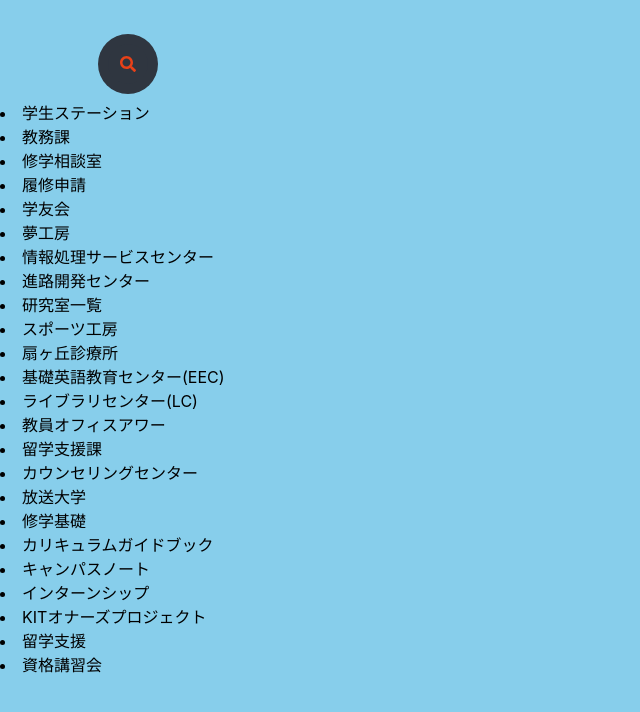
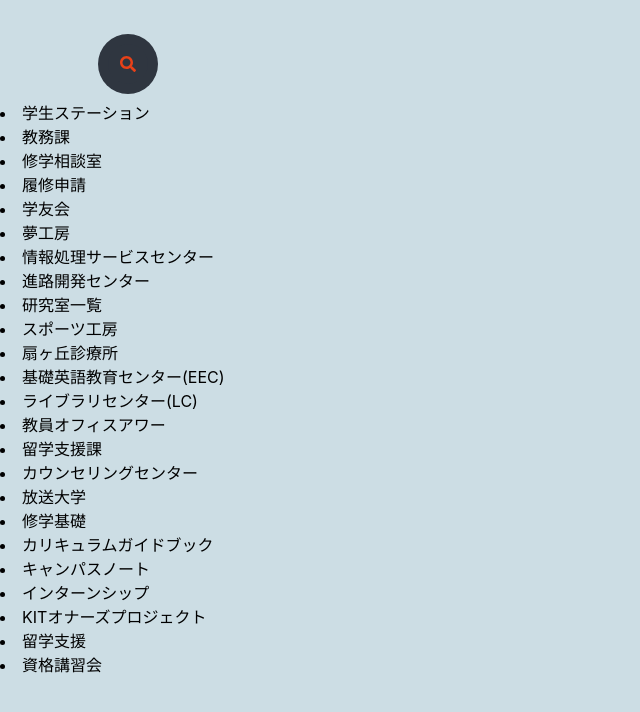
Before and after one commit to daikimare/react-portal, a React (Create React App) app: page / in a window 1280 px wide. Shown: the top 712 px of the page, without its empty margins (0-640 px from the left). Built offline with nearby package versions, Linux system fonts and the light colour scheme.

Commit message:
背景の色変更

```diff
--- a/src/css/index.css
+++ b/src/css/index.css
@@ -5,7 +5,7 @@ body {
     sans-serif;
   -webkit-font-smoothing: antialiased;
   -moz-osx-font-smoothing: grayscale;
-  background:skyblue;
+  background:rgb(204, 221, 228);
 }
 
 ul{
```
